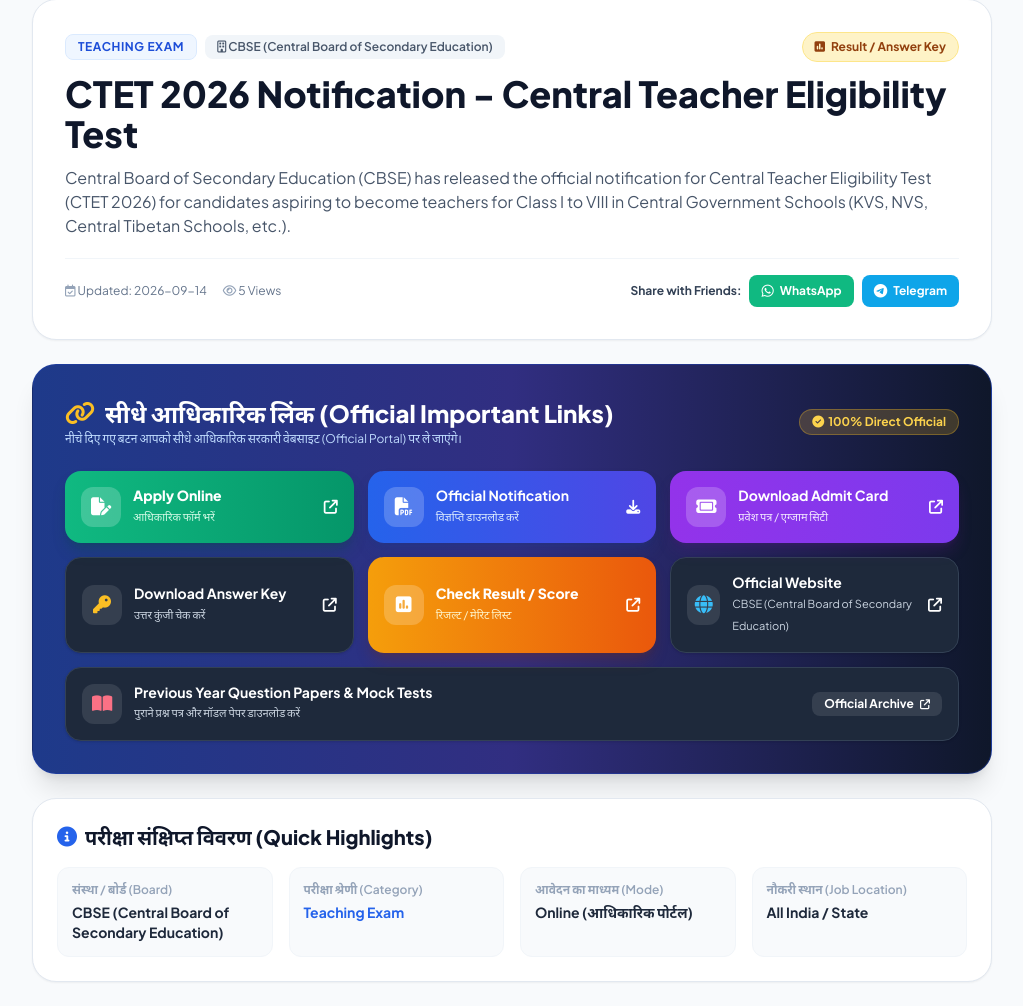
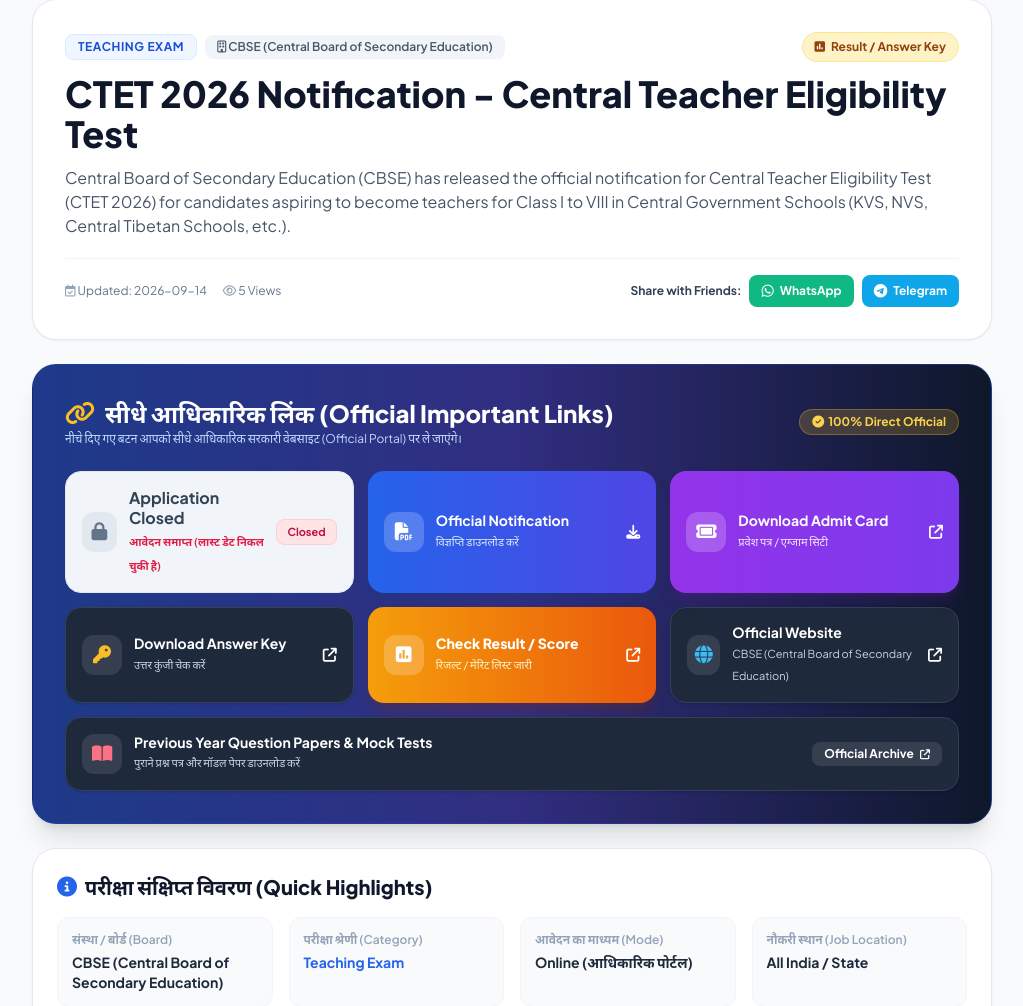
Before and after one commit to mahakaldls97-collab/govt-exam-portal, a FastAPI app: page /exam/ctet-2026 in a window 1280 px wide. Shown: the part 351-1357 px from the top of the page, without its empty margins (128-1151 px from the left). Run offline with FastAPI, Linux system fonts and the light colour scheme; data comes from the database, SQL or seed files in the repository; both versions use the stored data as it was after the commit; some libraries are stand-ins or nearby versions.

Commit message:
Add files via upload

```diff
--- a/database.py
+++ b/database.py
@@ -440,9 +440,15 @@ def auto_cleanup_expired_exams():
         def parse_date(d_str):
             if not d_str or d_str in ['Check Official Portal', 'As per official notification', 'Various', 'N/A', '']:
                 return None
-            for fmt in ['%d %B %Y', '%d/%m/%Y', '%d-%m-%Y', '%Y-%m-%d', '%d %b %Y']:
+            import re
+            cleaned = re.sub(r'\(.*?\)', '', str(d_str)).strip()
+            # Handle multiple dates like '23, 24, 25 & 26 October 2026' -> '26 October 2026'
+            m = re.search(r'(\d{1,2}\s+[A-Za-z]+\s+\d{4})', cleaned)
+            if m:
+                cleaned = m.group(1)
+            for fmt in ['%d %B %Y', '%d/%m/%Y', '%d-%m-%Y', '%Y-%m-%d', '%d %b %Y', '%B %Y', '%b %Y']:
                 try:
-                    return datetime.strptime(d_str.strip(), fmt)
+                    return datetime.strptime(cleaned.strip(), fmt)
                 except ValueError:
                     continue
             return None
--- a/templates/exam_detail.html
+++ b/templates/exam_detail.html
@@ -151,6 +151,7 @@
 
             <!-- Apply Online Button -->
             {% if exam.link_apply_online %}
+            {% if 'Open' in exam.status or 'Active' in exam.status %}
             <a href="{{ exam.link_apply_online }}" target="_blank" rel="nofollow noopener" class="bg-gradient-to-r from-emerald-500 to-emerald-600 hover:from-emerald-600 hover:to-emerald-700 text-white font-black text-sm p-4 rounded-2xl shadow-lg shadow-emerald-900/30 flex items-center justify-between group transition transform active:scale-98">
                 <div class="flex items-center gap-3">
                     <div class="w-10 h-10 rounded-xl bg-white/20 flex items-center justify-center text-lg">
@@ -163,6 +164,21 @@
                 </div>
                 <i class="fa-solid fa-arrow-up-right-from-square text-sm group-hover:translate-x-0.5 group-hover:-translate-y-0.5 transition"></i>
             </a>
+            {% else %}
+            <!-- Application Closed State -->
+            <div class="bg-slate-100 border border-slate-200 text-slate-500 p-4 rounded-2xl flex items-center justify-between">
+                <div class="flex items-center gap-3">
+                    <div class="w-10 h-10 rounded-xl bg-slate-200 text-slate-500 flex items-center justify-center text-lg">
+                        <i class="fa-solid fa-lock"></i>
+                    </div>
+                    <div class="text-left">
+                        <span class="block font-bold text-slate-700 leading-tight">Application Closed</span>
+                        <span class="text-[11px] font-semibold text-rose-600">आवेदन समाप्त (लास्ट डेट निकल चुकी है)</span>
+                    </div>
+                </div>
+                <span class="text-[11px] font-bold bg-rose-100 text-rose-700 border border-rose-200 px-2.5 py-1 rounded-lg">Closed</span>
+            </div>
+            {% endif %}
             {% endif %}
 
             <!-- Official Notification PDF -->
@@ -199,6 +215,7 @@
 
             <!-- Answer Key Button -->
             {% if exam.link_answer_key %}
+            {% if 'Answer' in exam.status or 'Result' in exam.status %}
             <a href="{{ exam.link_answer_key }}" target="_blank" rel="nofollow noopener" class="bg-slate-800 hover:bg-slate-700 border border-slate-700 text-white font-bold text-sm p-4 rounded-2xl shadow flex items-center justify-between group transition">
                 <div class="flex items-center gap-3">
                     <div class="w-10 h-10 rounded-xl bg-white/10 flex items-center justify-center text-lg text-amber-400">
@@ -211,10 +228,25 @@
                 </div>
                 <i class="fa-solid fa-arrow-up-right-from-square text-sm"></i>
             </a>
+            {% else %}
+            <div class="bg-slate-50 border border-slate-200 text-slate-400 p-4 rounded-2xl flex items-center justify-between">
+                <div class="flex items-center gap-3">
+                    <div class="w-10 h-10 rounded-xl bg-slate-100 flex items-center justify-center text-lg text-slate-400">
+                        <i class="fa-solid fa-key"></i>
+                    </div>
+                    <div class="text-left">
+                        <span class="block font-bold text-slate-600 leading-tight">Answer Key</span>
+                        <span class="text-[11px] text-slate-400">परीक्षा संपन्न होने के बाद जारी होगी</span>
+                    </div>
+                </div>
+                <span class="text-[10px] font-semibold bg-slate-100 text-slate-500 px-2 py-0.5 rounded-lg">Upcoming</span>
+            </div>
+            {% endif %}
             {% endif %}
 
             <!-- Result Button -->
             {% if exam.link_result %}
+            {% if 'Result' in exam.status %}
             <a href="{{ exam.link_result }}" target="_blank" rel="nofollow noopener" class="bg-gradient-to-r from-amber-500 to-orange-600 hover:from-amber-600 hover:to-orange-700 text-white font-black text-sm p-4 rounded-2xl shadow-lg shadow-orange-900/30 flex items-center justify-between group transition transform active:scale-98">
                 <div class="flex items-center gap-3">
                     <div class="w-10 h-10 rounded-xl bg-white/20 flex items-center justify-center text-lg">
@@ -222,11 +254,25 @@
                     </div>
                     <div class="text-left">
                         <span class="block leading-tight">Check Result / Score</span>
-                        <span class="text-[11px] font-normal text-amber-100">रिजल्ट / मेरिट लिस्ट</span>
+                        <span class="text-[11px] font-normal text-amber-100">रिजल्ट / मेरिट लिस्ट जारी</span>
                     </div>
                 </div>
                 <i class="fa-solid fa-arrow-up-right-from-square text-sm group-hover:translate-x-0.5 group-hover:-translate-y-0.5 transition"></i>
             </a>
+            {% else %}
+            <div class="bg-slate-50 border border-slate-200 text-slate-400 p-4 rounded-2xl flex items-center justify-between">
+                <div class="flex items-center gap-3">
+                    <div class="w-10 h-10 rounded-xl bg-slate-100 flex items-center justify-center text-lg text-slate-400">
+                        <i class="fa-solid fa-square-poll-vertical"></i>
+                    </div>
+                    <div class="text-left">
+                        <span class="block font-bold text-slate-600 leading-tight">Result / Score</span>
+                        <span class="text-[11px] text-slate-400">परीक्षा होने के बाद जारी होगा</span>
+                    </div>
+                </div>
+                <span class="text-[10px] font-semibold bg-slate-100 text-slate-500 px-2 py-0.5 rounded-lg">Awaited</span>
+            </div>
+            {% endif %}
             {% endif %}
 
             <!-- Official Website Button -->
```
Also changed, not shown: portal.db.
